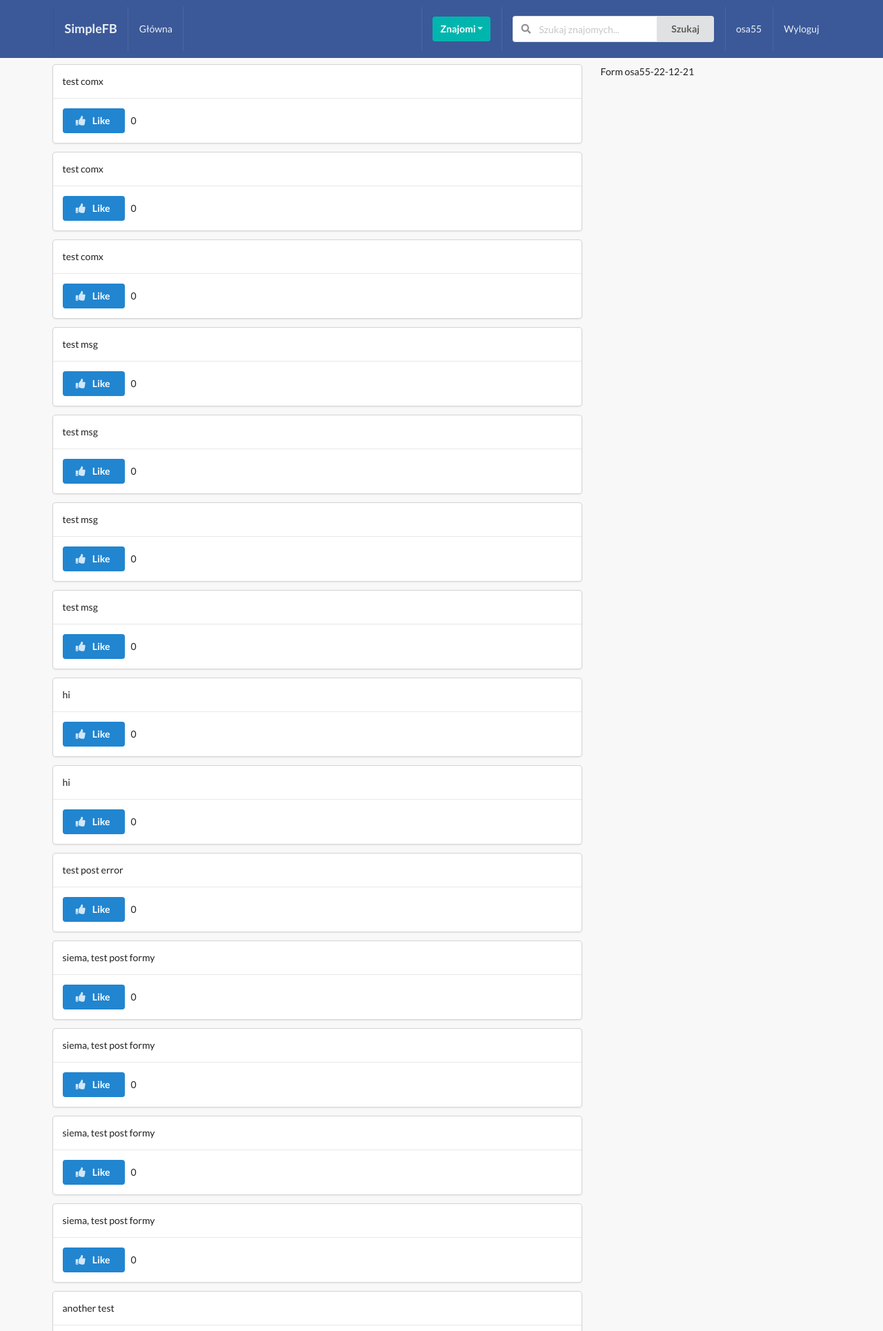
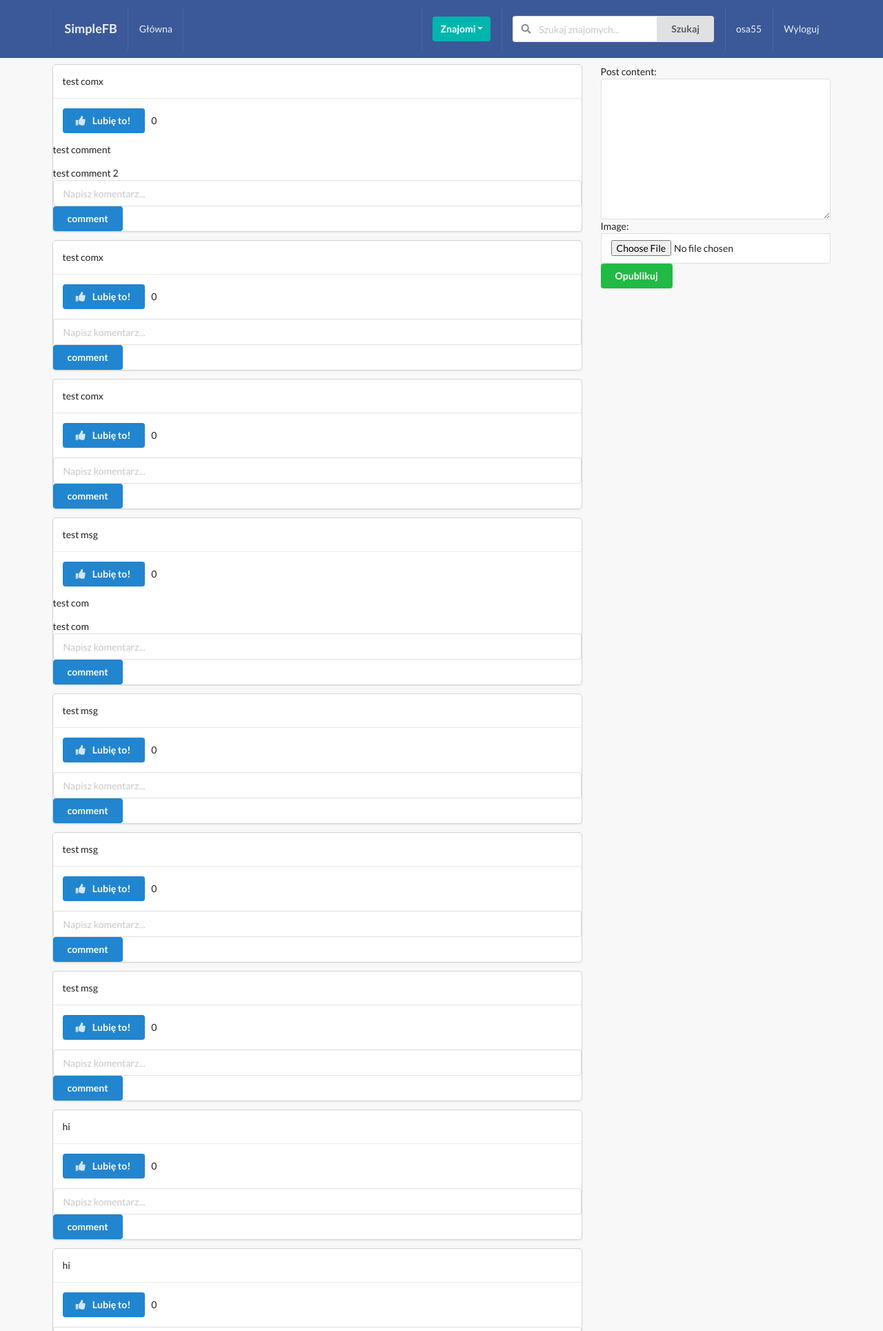
Before and after one commit to MatekZ/fbProjekt, a Django app: page /posts/ in a window 1280 px wide. Shown: the top 1929 px of the page at 69% size. Run offline with Django 4.2, Linux system fonts and the light colour scheme; a user stored in the database is signed in; data comes from the database, SQL or seed files in the repository; both versions use the stored data as it was after the commit; some libraries are stand-ins or nearby versions.

Commit message:
funkcjonalnosc komentarzy

```diff
--- /dev/null
+++ b/src/posts/forms.py
@@ -0,0 +1,13 @@
+from django import forms
+from .models import Post, Comment
+
+class PostModelForm(forms.ModelForm):
+    class Meta:
+        model = Post
+        fields = ('post_content', 'image')
+
+class CommentModelForm(forms.ModelForm):
+    comment_content = forms.CharField(label='', widget=forms.TextInput(attrs={'placeholder': 'Napisz komentarz...'}))
+    class Meta:
+        model = Comment
+        fields = ('comment_content',)
--- a/src/posts/templates/posts/main.html
+++ b/src/posts/templates/posts/main.html
@@ -20,20 +20,39 @@ Posty
                             <input type="hidden" name='post_id' value={{obj.id}}>
                             <button type="submit" class="ui primary button">
                                 {% if profile not in obj.liked.all %}
-                                    <i class="thumbs up icon"></i>&nbsp;Like
+                                    <i class="thumbs up icon"></i>&nbsp;Lubię to!
                                 {% else %}
-                                    <i class="thumbs down icon"></i>&nbsp;Unlike
+                                    <i class="thumbs down icon"></i>&nbsp;Nie lubię!
                                 {% endif %}
                             </button>
                             &nbsp;{{obj.likes_count}}
                         </form>
                     </div>
+                    <div>
+                        {% if obj.comment_set.all %}
+                            {% for com in obj.comment_set.all %}
+                                <p>{{com.comment_content}}</p>
+                            {% endfor %}
+                        {% endif %}
+                    </div>
+                    <form action="" method="POST" class="ui form">
+                        {% csrf_token %}
+                        <input type="hidden" name="post_id" value={{obj.id}}>
+                        {{comment_form}}
+                        <button type="submit" class="ui primary button" name="submit_comment">comment</button>
+                    </form>
                 </div>
             {% endfor %}
         </div>
         <div class="five wide column">
-            Form
-            {{profile}}
+            {% if post_add_ckeck %}
+                <div class="ui green message">Dodano post!</div>
+            {% endif %}
+            <form action="" method="POST" class="ui form" enctype="multipart/form-data">
+                {% csrf_token %}
+                {{post_form}}
+                <button type="submit" class="ui button positive" name="submit_post">Opublikuj</button>
+            </form>
         </div>
     </div>
 </div>
--- a/src/posts/views.py
+++ b/src/posts/views.py
@@ -1,15 +1,42 @@
 from django.shortcuts import render, redirect
 from .models import Post, Like
 from profiles.models import Profile
+from .forms import PostModelForm, CommentModelForm
 
 
 def posts_view(requset):
     query_set = Post.objects.all()
     profile = Profile.objects.get(user=requset.user)
+    post_form = PostModelForm()
+    comment_form = CommentModelForm()
+    post_add_check = False
+
+    if 'submit_post' in requset.POST:
+        post_form = PostModelForm(requset.POST, requset.FILES)
+        if post_form.is_valid():
+            instance = post_form.save(commit=False)
+            instance.author = profile
+            instance.save()
+            post_form = PostModelForm()
+            post_add_check = True
+
+
+
+    if 'submit_comment' in requset.POST:
+        comment_form = CommentModelForm(requset.POST)
+        if comment_form.is_valid():
+            instance = comment_form.save(commit=False)
+            instance.user = profile
+            instance.post = Post.objects.get(id=requset.POST.get('post_id'))
+            instance.save()
+            comment_form = CommentModelForm()
 
     context = {
         'qs': query_set,
         'profile': profile,
+        'post_form': post_form,
+        'comment_form': comment_form,
+        'post_add_ckeck': post_add_check,
     }
 
     return render(requset, 'posts/main.html', context)
```
Also changed, not shown: src/db.sqlite3.
